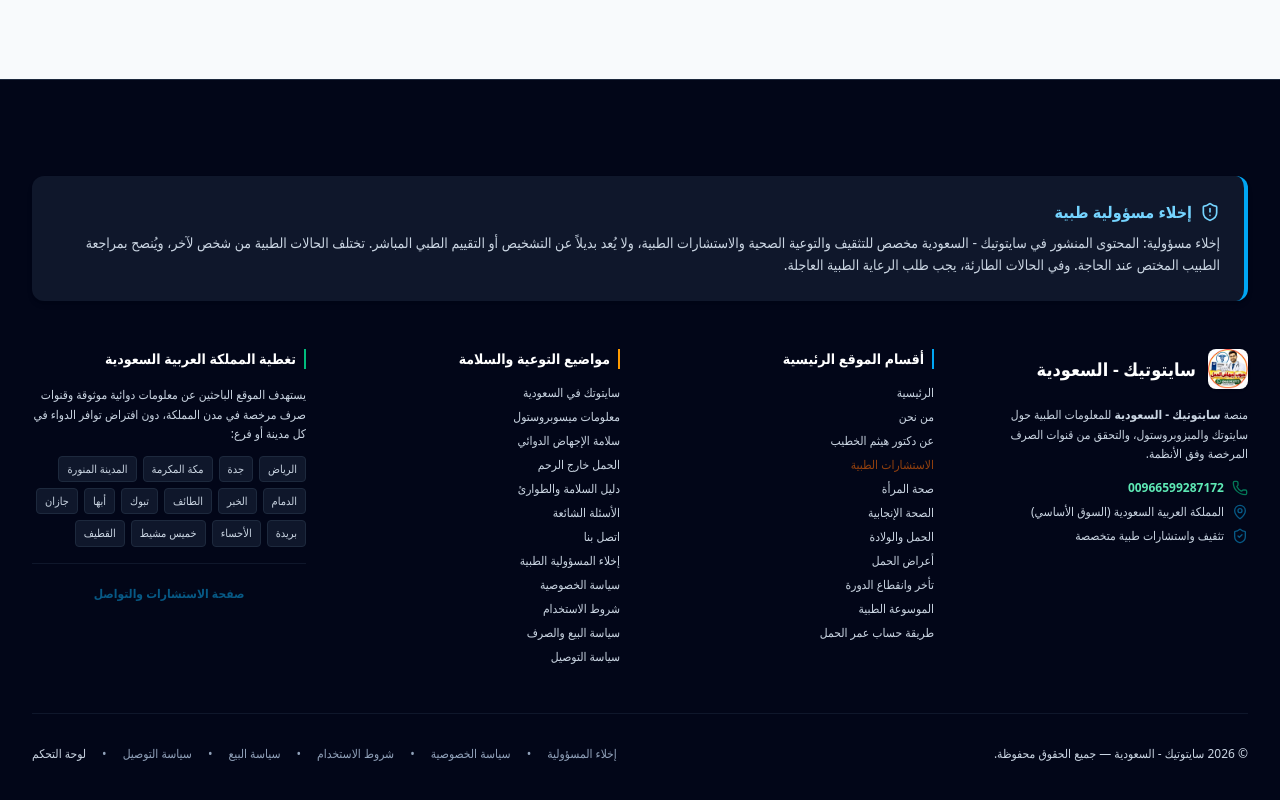
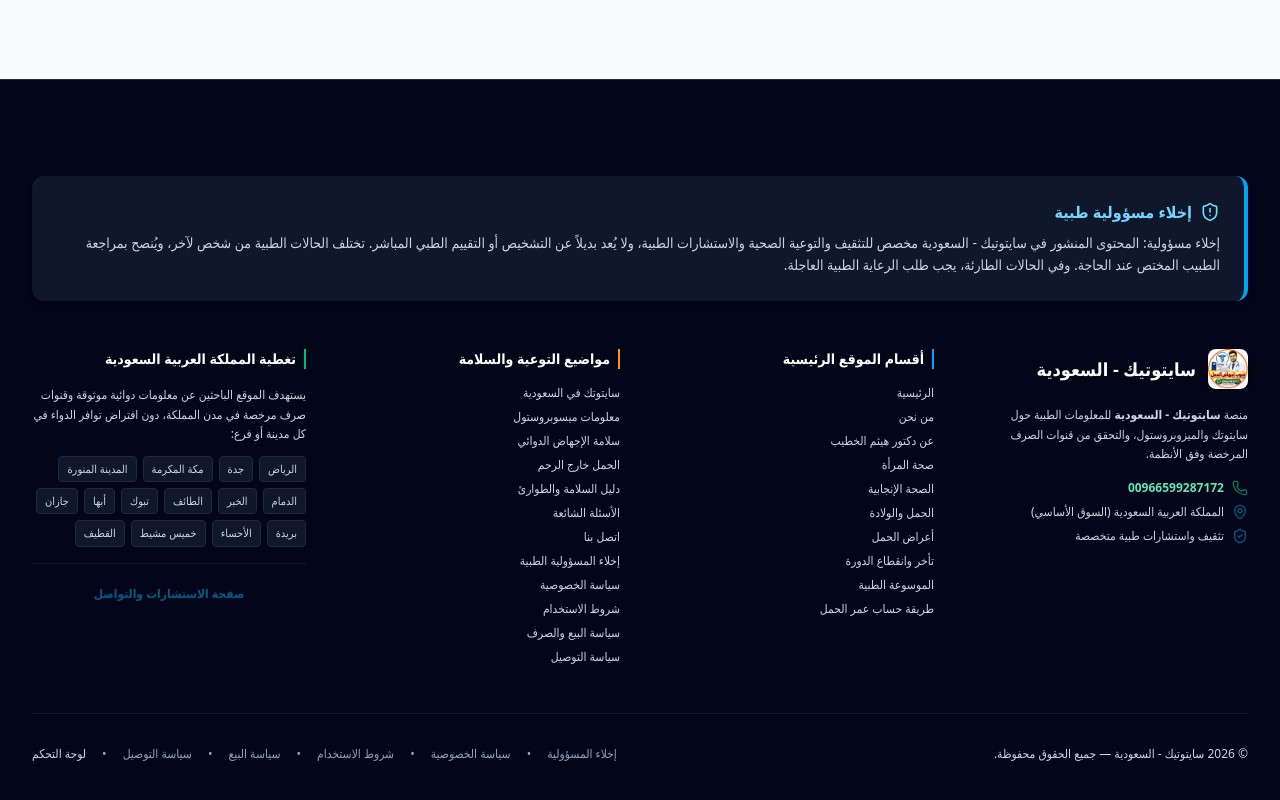
Before and after one commit to femseha/femseha, a React (Vite) app: page / in a window 1280 px wide. Shown: the part 8834-9634 px from the top of the page. Built offline with nearby package versions, Linux system fonts and the light colour scheme.

Commit message:
Remove consultation and delivery links from navigation

```diff
--- a/src/App.tsx
+++ b/src/App.tsx
@@ -73,7 +73,6 @@ const FOOTER_MAIN_LINKS = [
   { label: 'الرئيسية', href: '/', accent: false },
   { label: 'من نحن', href: '/doctor', accent: false },
   { label: 'عن دكتور هيثم الخطيب', href: '/doctor', accent: false },
-  { label: 'الاستشارات الطبية', href: '/consultation', accent: true },
   { label: 'صحة المرأة', href: '/articles/pcos-symptoms-fertility-treatment', accent: false },
   { label: 'الصحة الإنجابية', href: '/articles/ovulation-calculation-guide', accent: false },
   { label: 'الحمل والولادة', href: '/articles/pregnancy-danger-signs-emergency', accent: false },
@@ -134,7 +133,6 @@ export function App() {
             <nav className="hidden 2xl:flex items-center gap-3 font-medium text-xs whitespace-nowrap">
               <NavLink to="/" className="text-slate-200 hover:text-sky-400 transition-colors">الرئيسية</NavLink>
               <NavLink to="/doctor" className="text-slate-200 hover:text-sky-400 transition-colors">عن دكتور هيثم الخطيب</NavLink>
-              <NavLink to="/consultation" className="text-slate-200 hover:text-sky-400 transition-colors">الاستشارات الطبية</NavLink>
               <div className="relative">
                 <button type="button" onClick={() => setTopicsOpen((v) => !v)} onMouseEnter={() => setTopicsOpen(true)} className="flex items-center gap-1.5 text-slate-200 hover:text-sky-400 transition-colors py-2"><span>أقسام التوعية</span><ChevronDownIcon className="w-4 h-4 text-sky-400" /></button>
                 {topicsOpen && <div onMouseLeave={() => setTopicsOpen(false)} className="absolute top-full right-0 w-72 bg-slate-900 border border-slate-800 rounded-xl shadow-2xl py-3 px-2 grid grid-cols-1 gap-1 z-50 animate-in fade-in duration-200">{TOPIC_LINKS.map((item) => <Link key={item.href + item.name} to={item.href} onClick={closeMenus} className="px-3 py-2 text-xs font-semibold text-slate-200 hover:bg-sky-950 hover:text-sky-300 rounded-lg transition-colors flex items-center justify-between"><span>{item.name}</span><span className="text-slate-600 text-[10px]">←</span></Link>)}</div>}
@@ -142,7 +140,6 @@ export function App() {
               <NavLink to="/cytotec-saudi-arabia" className="text-slate-200 hover:text-sky-400 transition-colors">دليل سايتوتك</NavLink>
               <NavLink to="/products" className="text-slate-200 hover:text-sky-400 transition-colors">المنتجات</NavLink>
               <NavLink to="/pharmacies" className="text-slate-200 hover:text-sky-400 transition-colors">الصيدليات المرخصة</NavLink>
-              <NavLink to="/order" className="text-slate-200 hover:text-sky-400 transition-colors">الطلب والتوصيل</NavLink>
               <NavLink to="/articles" className="text-slate-200 hover:text-sky-400 transition-colors">المقالات الطبية</NavLink>
               <NavLink to="/طريقة-حساب-عمر-الحمل" className="text-slate-200 hover:text-sky-400 transition-colors">حاسبة عمر الحمل</NavLink>
               <NavLink to="/consultation" className="text-slate-200 hover:text-sky-400 transition-colors">اتصل بنا</NavLink>
@@ -156,11 +153,9 @@ export function App() {
         {mobileMenuOpen && <div className="2xl:hidden bg-slate-950 border-b border-slate-800 px-4 pt-3 pb-6 space-y-3">
           <Link to="/" onClick={closeMenus} className="block py-2 text-slate-200 hover:text-sky-400 font-semibold text-base">الرئيسية</Link>
           <Link to="/doctor" onClick={closeMenus} className="block py-2 text-slate-200 hover:text-sky-400 font-semibold text-base">عن دكتور هيثم الخطيب</Link>
-          <Link to="/consultation" onClick={closeMenus} className="block py-2 text-amber-400 font-bold text-base">الاستشارات الطبية</Link>
           <Link to="/cytotec-saudi-arabia" onClick={closeMenus} className="block py-2 text-slate-200 hover:text-sky-400 font-semibold text-base">دليل سايتوتك في السعودية</Link>
           <Link to="/products" onClick={closeMenus} className="block py-2 text-slate-200 hover:text-sky-400 font-semibold text-base">المنتجات</Link>
           <Link to="/pharmacies" onClick={closeMenus} className="block py-2 text-slate-200 hover:text-sky-400 font-semibold text-base">الصيدليات المرخصة</Link>
-          <Link to="/order" onClick={closeMenus} className="block py-2 text-slate-200 hover:text-sky-400 font-semibold text-base">الطلب والتوصيل</Link>
           <Link to="/articles" onClick={closeMenus} className="block py-2 text-slate-200 hover:text-sky-400 font-semibold text-base">المقالات الطبية</Link>
           <Link to="/طريقة-حساب-عمر-الحمل" onClick={closeMenus} className="block py-2 text-sky-300 hover:text-sky-200 font-bold text-base">طريقة حساب عمر الحمل</Link>
           <div className="pt-2 pb-1 border-t border-slate-800"><p className="text-xs font-bold text-sky-400 mb-2">أقسام التوعية والصحة:</p><div className="grid grid-cols-2 gap-2 text-xs">{TOPIC_LINKS.map((item) => <Link key={item.href + item.name} to={item.href} onClick={closeMenus} className="p-2 bg-slate-900 rounded text-slate-300 hover:text-sky-300">{item.name}</Link>)}</div></div>
```
